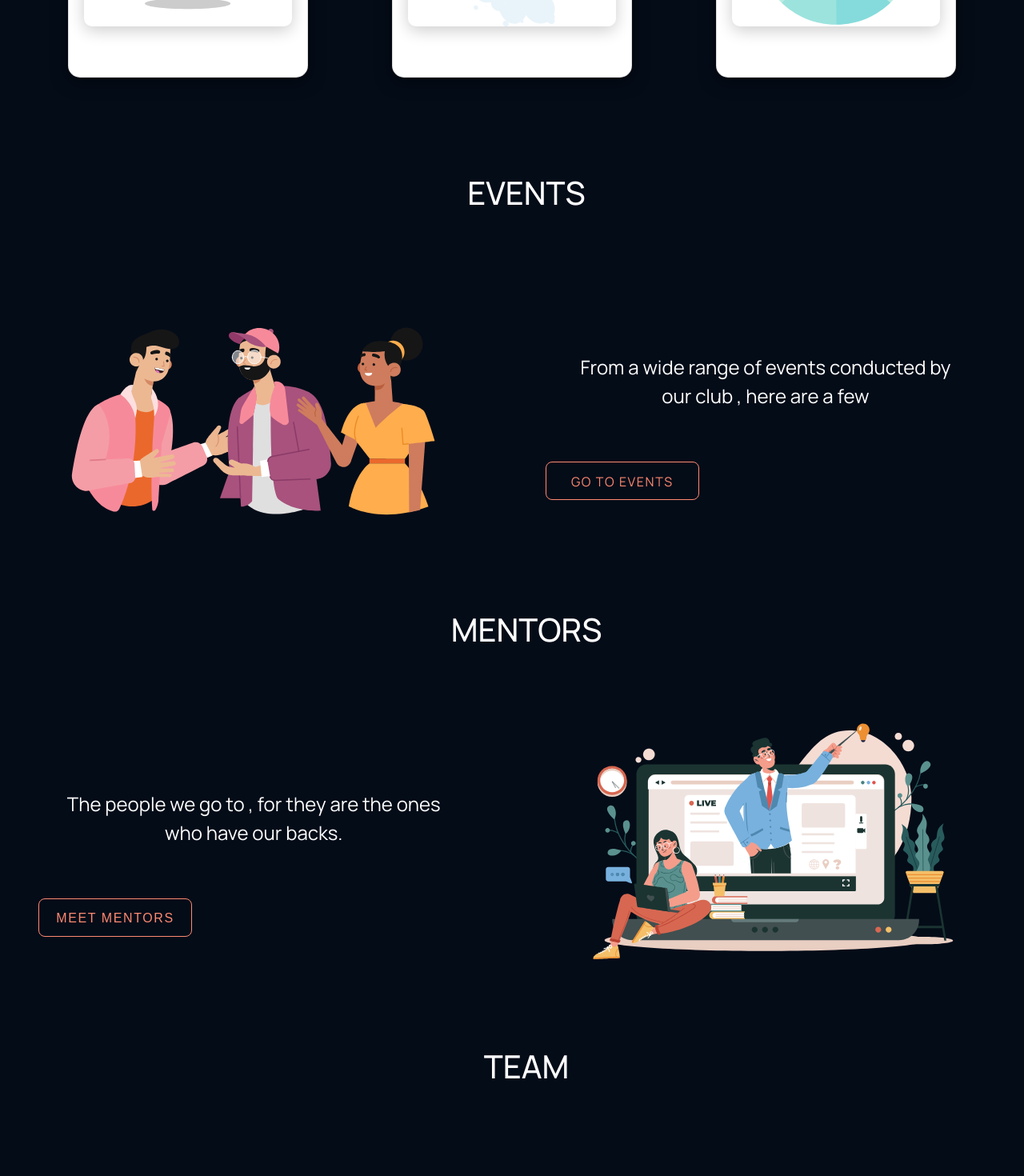
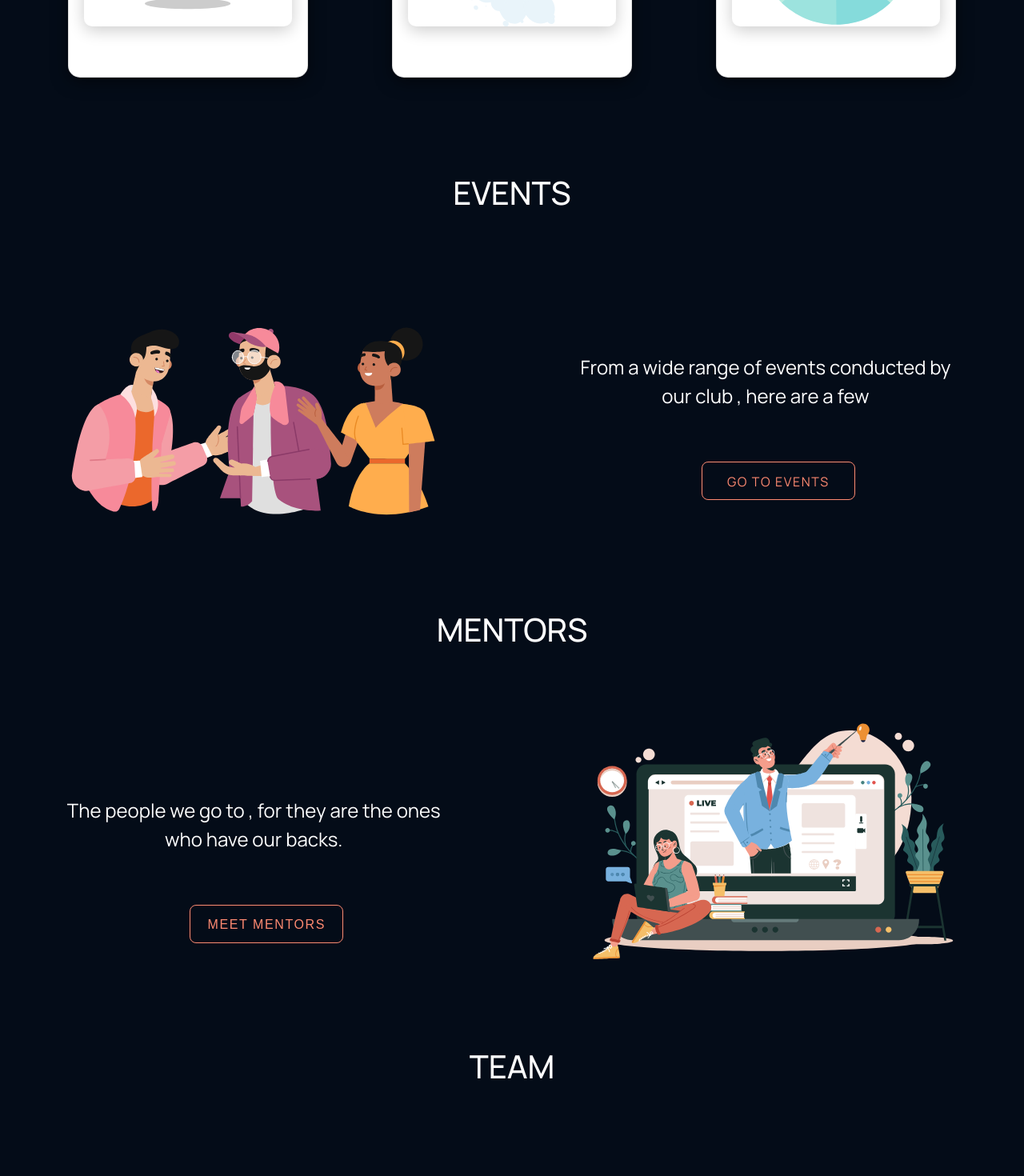
Before and after one commit to UCSPNIE/ucspnie.github.io, a React (Create React App) app: page / in a window 1280 px wide. Shown: the part 1260-2730 px from the top of the page at 80% size. Built offline with nearby package versions, Linux system fonts and the light colour scheme.

Commit message:
finishing touches Fixes #26

```diff
--- a/src/components/about/about.css
+++ b/src/components/about/about.css
@@ -4,9 +4,10 @@
     align-items: center;
     text-align: center;
     padding-top: 5em;
-    padding-left: 2em;
+    /* padding-left: 2em; */
     font-size: large;
-    margin: auto;
+    display: grid;
+    /* margin: auto; */
 }
 
 .about_lottie{
@@ -46,6 +47,8 @@
 	display: flex;
     flex-direction: row;
     justify-content: space-evenly;
+    text-align: center;
+    align-items: center;
 }
 
 
--- a/src/components/about/about.js
+++ b/src/components/about/about.js
@@ -44,9 +44,9 @@ const About = () => {
         </span>
       </div>
       <div className="cards-row">
-        <div className="container">
-          <div class="card">
-            <div class="image">
+        <div className="about_cards_container">
+          <div className="card">
+            <div className="image">
               <Lottie
                 options={visionLottie}
                 // height='3vh'
@@ -62,7 +62,7 @@ const About = () => {
             </div>
           </div>
         </div>
-        <div className="container">
+        <div className="about_cards_container">
           <div class="card">
             <div class="image">
               <Lottie
@@ -80,7 +80,7 @@ const About = () => {
             </div>
           </div>
         </div>
-        <div className="container">
+        <div className="about_cards_container">
           <div class="card">
             <div class="image">
               <Lottie
--- a/src/components/about/cards.css
+++ b/src/components/about/cards.css
@@ -1,4 +1,4 @@
-.container {
+.about_cards_container {
   position: relative;
   width: 1100px;
   display: flex;
@@ -9,7 +9,7 @@
   /* padding : 30px;   */
 }
 
-.container .card {
+.about_cards_container .card {
   position: relative;
   width: 300px;
   height: 215px;
@@ -24,11 +24,11 @@
   transition: 0.3s ease-in-out;
   border-radius: 15px;
 }
-.container .card:hover {
+.about_cards_container .card:hover {
   height: 320px;
 }
 
-.container .card .image {
+.about_cards_container .card .image {
   position: relative;
   background-color: #fff;
   width: 260px;
@@ -40,14 +40,14 @@
   z-index: 1;
 }
 
-.container .card .image img {
+.about_cards_container .card .image img {
   max-width: 100%;
   border-radius: 15px;
 }
 
-.container .card .content {
+.about_cards_container .card .content {
   position: relative;
-  top: -150px;
+  top: -165px;
   padding: 0px 15px;
   color: #111;
   text-align: center;
@@ -57,7 +57,7 @@
   transition: 0.3s ease-in-out;
 }
 
-.container .card:hover .content {
+.about_cards_container .card:hover .content {
   margin-top: 30px;
   visibility: visible;
   opacity: 1;
@@ -65,7 +65,7 @@
 }
 
 @media screen and (max-width: 900px) {
-  .container {
+  .about_cards_container {
     padding-bottom: 50px;
   }
 }
--- a/src/components/events/events.css
+++ b/src/components/events/events.css
@@ -8,7 +8,8 @@
   align-items: center;
   text-align: center;
   padding-top: 5em;
-  padding-left: 2em;
+  display: grid;
+  /* padding-left: 2em; */
   font-size: large;
   margin: auto;
 }
@@ -79,6 +80,11 @@
     font-size: 1.5em;
   }
 }
+.nav{
+  justify-content: center;
+  align-items: center;
+  text-align: center;
+}
 
 .nav_ul {
   list-style-type: none;
--- a/src/components/mentors/mentors.css
+++ b/src/components/mentors/mentors.css
@@ -8,7 +8,8 @@
     align-items: center;
     text-align: center;
     padding-top: 5em;
-    padding-left: 2em;
+    display: grid;
+    /* padding-left: 2em; */
     font-size: large;
     margin: auto;
 }
@@ -26,8 +27,9 @@
     display: flex;
     flex-direction: row;
     margin: auto;
-    align-items: stretch;
-    justify-content: space-between;
+    align-items: center;
+    justify-content:space-evenly;
+    text-align: center;
 }
 
 .mentors_text{
@@ -56,6 +58,7 @@
         flex-direction: column-reverse;
         align-items: center;
         justify-content: center;
+        text-align: center;
     }
     .mentors_lottie{
         height: 40vh;
@@ -80,6 +83,11 @@
     }
 }
 
+.nav{
+    justify-content: center;
+    align-items: center;
+    text-align: center;
+}
 
 .nav_ul {
     list-style-type: none;
--- a/src/components/team/team.css
+++ b/src/components/team/team.css
@@ -8,7 +8,8 @@
   align-items: center;
   text-align: center;
   padding-top: 5em;
-  padding-left: 2em;
+  display: grid;
+  /* padding-left: 2em; */
   font-size: large;
   margin: auto;
 }
@@ -28,6 +29,14 @@
   margin: auto;
   align-items: stretch;
   justify-content: space-evenly;
+}
+
+
+
+.nav{
+  justify-content: center;
+  text-align: center;
+  align-items: center;
 }
 
 .team_text {
--- a/src/pages/footer/Footer.css
+++ b/src/pages/footer/Footer.css
@@ -10,6 +10,8 @@
 .ucsp__footer-heading {
   width: 100%;
   text-align: center;
+  display: grid;
+  justify-content: center;
   margin-top: 1rem;
   margin-bottom: 2rem;
 }
--- a/src/pages/team/TeamPage.css
+++ b/src/pages/team/TeamPage.css
@@ -112,6 +112,19 @@ p {
 
 }
 
+.fa-twitter-square {
+  color: #00aced
+}
+.fa-instagram-square{
+  color: #cd486b;
+}
+.fa-github{
+  color: black;
+}
+.fa-linkedin{
+  color: #0077b5;
+}
+
 .social-handles{
     width: 30%;
     display:flex;
```
